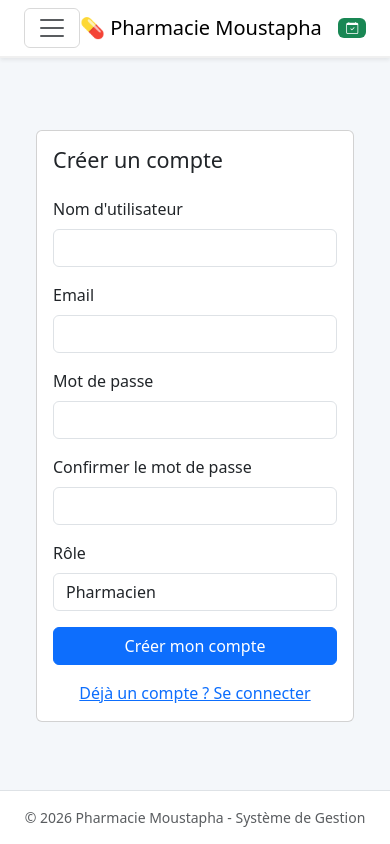
After one commit to yayaTraore1/pharmacy-system, a FastAPI app: page /signup in a window 390 px wide. The commit adds this page. Run offline with FastAPI, Linux system fonts and the light colour scheme.

Commit message:
Améliore le responsive

```diff
--- a/static/css/style.css
+++ b/static/css/style.css
@@ -1,3 +1,5 @@
+/* Sidebar layout only applies on larger screens; on mobile we rely on Bootstrap offcanvas */
+@media (min-width: 992px) {
     .sidebar {
         width: 230px;
         height: 100vh;
@@ -6,6 +8,7 @@
 
     .content {
         margin-left: 230px;
+    }
 }
 
 .nav-link {
@@ -25,3 +28,26 @@
     transform: translateY(-5px);
     box-shadow: 0 10px 20px rgba(0,0,0,0.1);
 }
+
+/* Make tables scrollable on smaller screens */
+@media (max-width: 991.98px) {
+    .table {
+        display: block;
+        width: 100%;
+        overflow-x: auto;
+        -webkit-overflow-scrolling: touch;
+    }
+
+    .table thead,
+    .table tbody,
+    .table tr {
+        display: table;
+        width: 100%;
+        table-layout: fixed;
+    }
+
+    .table th,
+    .table td {
+        white-space: nowrap;
+    }
+}
--- a/templates/base.html
+++ b/templates/base.html
@@ -28,18 +28,15 @@
         .sidebar {
             background: linear-gradient(135deg, var(--pharmacy-dark) 0%, var(--pharmacy-teal) 100%);
             box-shadow: 2px 0 12px rgba(0, 0, 0, 0.1);
-            width: 250px;
-        }
-
-        @media (max-width: 991.98px) {
-            .sidebar {
-                width: 280px;
-            }
         }
 
         @media (min-width: 992px) {
+            .sidebar {
+                width: 230px;
+            }
+
             .content {
-                margin-left: 250px;
+                margin-left: 230px;
             }
         }
 
--- /dev/null
+++ b/templates/signup.html
@@ -0,0 +1,62 @@
+{% extends "base.html" %}
+{% block content %}
+
+<div class="container mt-5">
+    <div class="row justify-content-center">
+        <div class="col-md-6">
+            <div class="card">
+                <div class="card-body">
+                    <h4 class="card-title mb-4">Créer un compte</h4>
+
+                    {% if errors %}
+                    <div class="alert alert-danger">
+                        <ul class="mb-0">
+                            {% for error in errors %}
+                            <li>{{ error }}</li>
+                            {% endfor %}
+                        </ul>
+                    </div>
+                    {% endif %}
+
+                    <form method="post" action="/auth/signup">
+                        <div class="mb-3">
+                            <label class="form-label">Nom d'utilisateur</label>
+                            <input type="text" name="username" class="form-control" required>
+                        </div>
+
+                        <div class="mb-3">
+                            <label class="form-label">Email</label>
+                            <input type="email" name="email" class="form-control" required>
+                        </div>
+
+                        <div class="mb-3">
+                            <label class="form-label">Mot de passe</label>
+                            <input type="password" name="password" class="form-control" required>
+                        </div>
+
+                        <div class="mb-3">
+                            <label class="form-label">Confirmer le mot de passe</label>
+                            <input type="password" name="confirm_password" class="form-control" required>
+                        </div>
+
+                        <div class="mb-3">
+                            <label class="form-label">Rôle</label>
+                            <select name="role" class="form-control">
+                                <option value="pharmacien" selected>Pharmacien</option>
+                                <option value="caissier">Caissier</option>
+                            </select>
+                        </div>
+
+                        <button type="submit" class="btn btn-primary w-100">Créer mon compte</button>
+                    </form>
+
+                    <div class="mt-3 text-center">
+                        <a href="/login">Déjà un compte ? Se connecter</a>
+                    </div>
+                </div>
+            </div>
+        </div>
+    </div>
+</div>
+
+{% endblock %}
```
Lines whose indentation alone changed are shown as unchanged.
